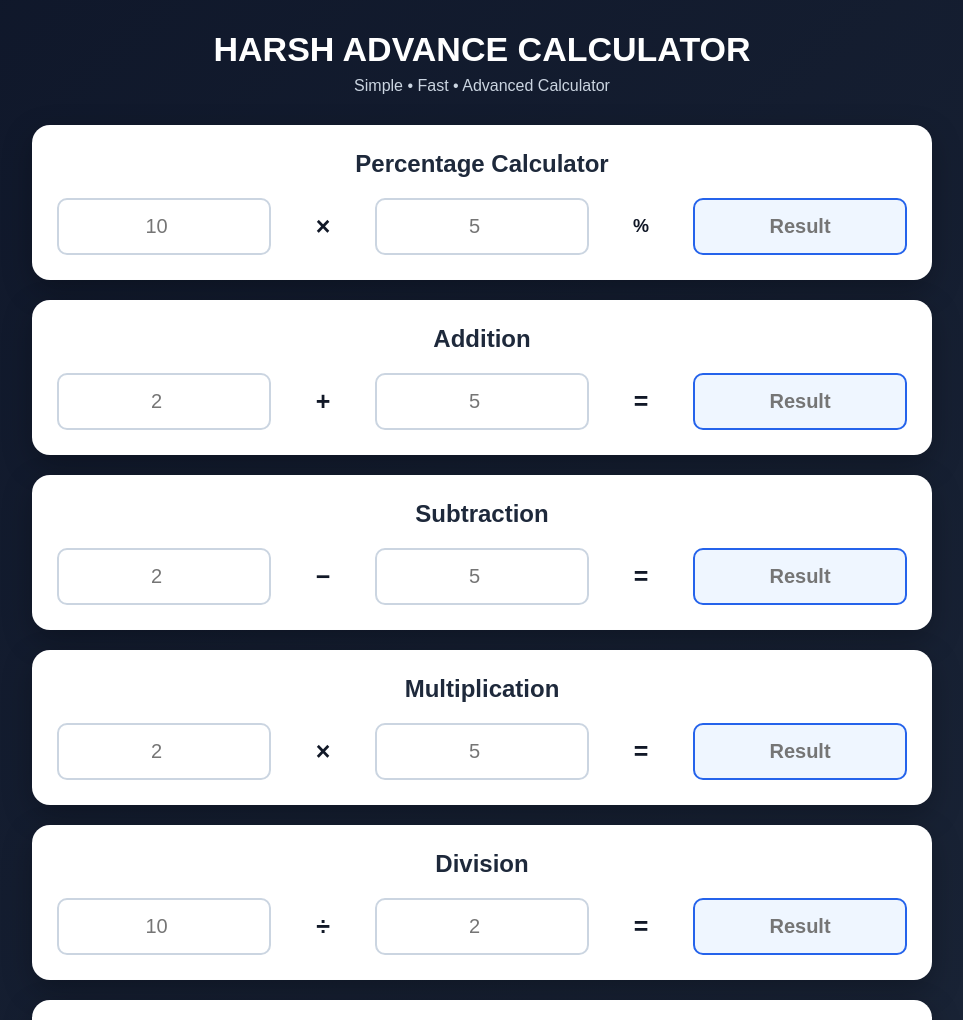
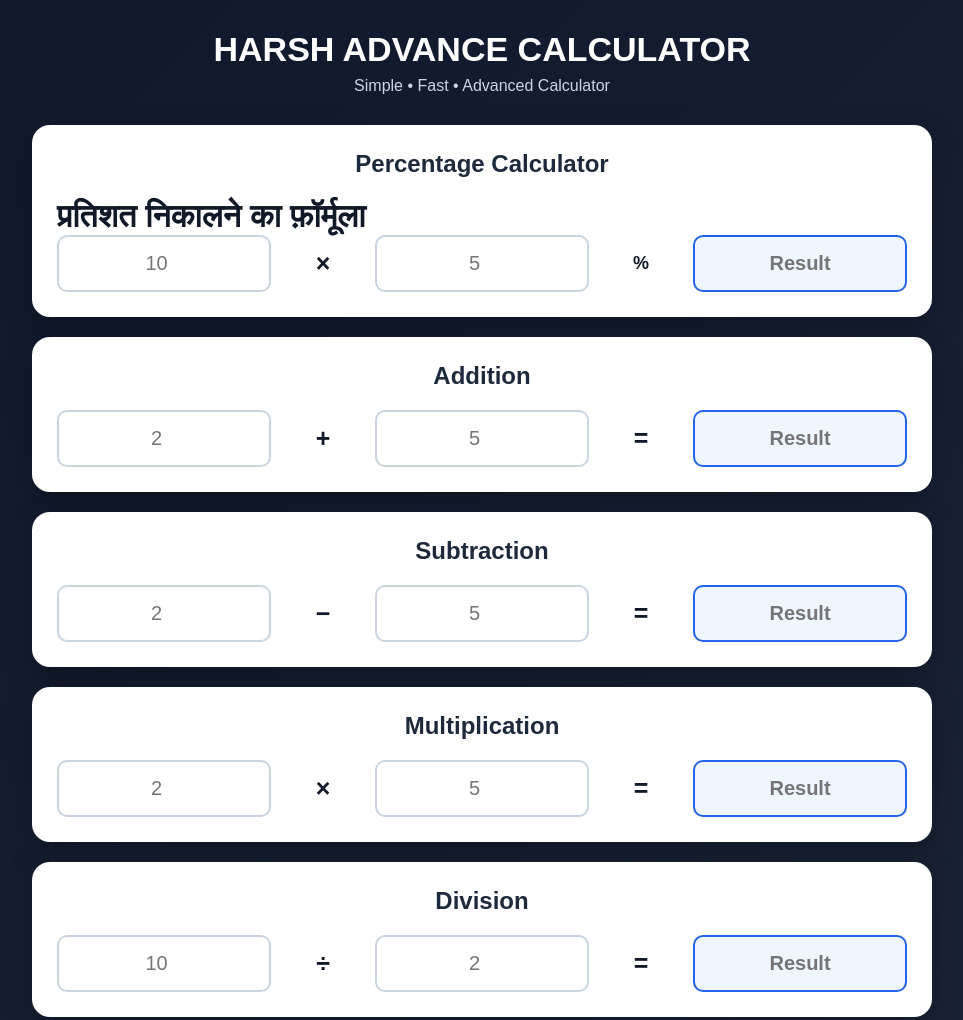
Before and after one commit to hc1359843p/harshkanakpurwala, a plain HTML site: page index.html in a window 1280 px wide. Shown: the top 1020 px of the page, without its empty margins (158-1121 px from the left). Drawn offline with Linux system fonts and the light colour scheme.

Commit message:
Update index.html

```diff
--- a/index.html
+++ b/index.html
@@ -287,7 +287,7 @@
 
     <div class="calculator">
         <h2>Percentage Calculator</h2>
-
+        <h1>प्रतिशत निकालने का फ़ॉर्मूला</h1>
         <div class="calculation">
 
             <input
```
